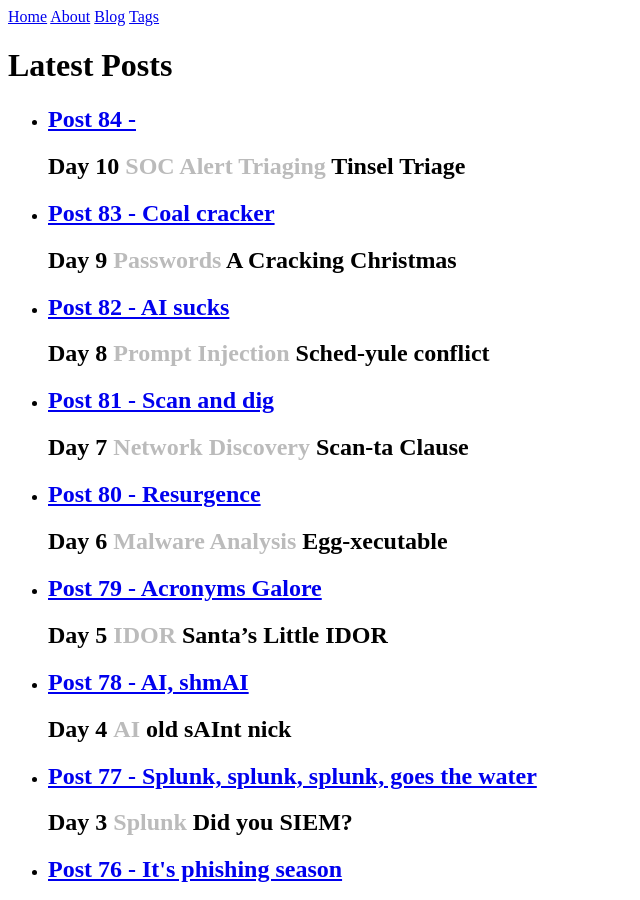
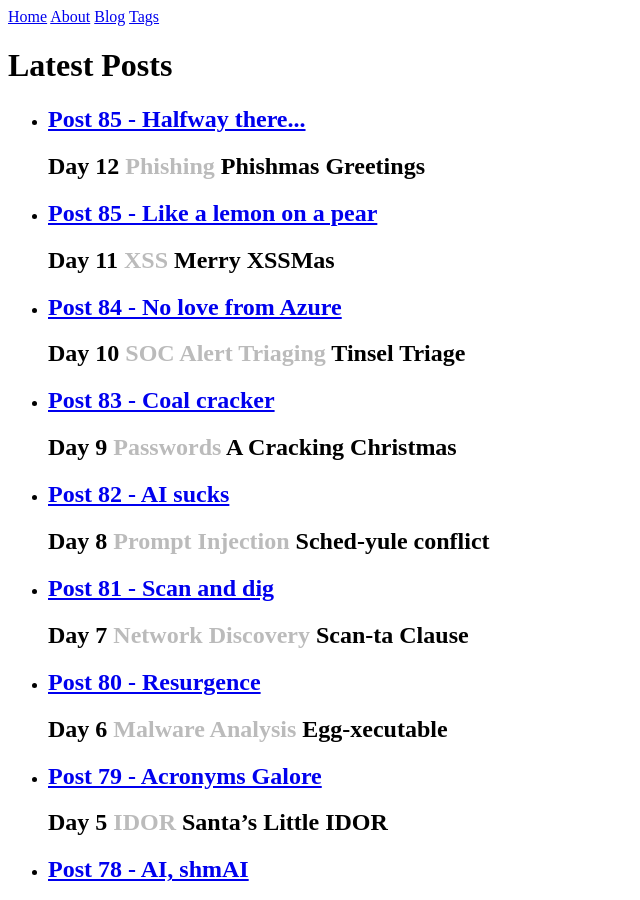
Before and after one commit to F-lar/f-lar.github.io, a Jekyll site: the page built from blog.html, in a window 1280 px wide and 900 px high. Shown: the whole window, without its empty margins (0-640 px from the left). Built offline with Jekyll 4.4.1, drawn with Linux system fonts in a browser that asks for light colours; some of the changed lines change nothing that is shown.

Commit message:
Posts 85 and 86

````diff
--- a/_posts/2025-12-24-Post84.md
+++ b/_posts/2025-12-24-Post84.md
@@ -1,8 +1,10 @@
 ---
-title: Post 84 -
+title: Post 84 - No love from Azure
 date: 2025-12-24
 tags:
-    - passwords
+    - soc
+    - logs
+    - kql
 ---
 
 ## Day 10 `SOC Alert Triaging` Tinsel Triage
--- /dev/null
+++ b/_posts/2025-12-24-Post85.md
@@ -0,0 +1,62 @@
+---
+title: Post 85 - Like a lemon on a pear
+date: 2025-12-24
+tags:
+    - xss
+---
+
+## Day 11 `XSS` Merry XSSMas
+
+**XSS** - Web app vulnerability that allows attackers to inject malicious code (usually JavaScript) into input fields that reflect content viewed by other users (e.g., a form or comment in a blog). If the app doesn't properly validate or escape user input it can be viewed and processed as code.
+
+### Reflected XSS
+When the injection is immediately projected in a response. For instance turning a url with a search term into a url with a payload and sending it to someone. As soon as it's clicked, the payload executes.
+
+### Stored XSS
+Occurs when a malicious script is saved on the server, then loaded for every user who views the affected page. Reflected targets individual victims, Stored targets anyone and everyone.
+
+### Examples of Stored XSS
+Simple blog with comment area at bottom of post.
+
+#### Normal
+```html
+POST /post/comment HTTP/1.1
+Host: sub.domain.tld
+
+postId=3
+name=Tony Spamone
+email=tony@email.tld
+comment=This comment is normal.
+```
+
+#### Malicious
+```html
+POST /post/comment HTTP/1.1
+Host: sub.domain.tld
+
+postId=3
+name=Tony Spamone
+email=tony@email.tld
+comment=<script>alert(atob("VEhNe0V2aWxfU3RvcmVkX0VnZ30="))</script> + "This comment is normal."
+```
+
+If the app doesn't filter or sanatize inputs an attacker can submit JavaScript which gets stored to the database. Everytime the post and comment is loaded, the payload triggers. This allows stealing session cookies, triggering fak login popups, and defacing the page.
+
+### Protection
+Each service is different, but key practices include:
+  - **Disable dangerous rendering paths**: `InnerHTML` allows injecting any content directly into HTML. Consider `textContent` which treats input as text and parses for html.
+  - **Make cookies inaccessible to JS**: Use *httpOnly*, *Secure*, and *SameSite* attributes on session cookies to reduce impact of attacks.
+  - **Sanitise input/output and encode**: Some apps may need to accept limited HTML input, but it's critical to sanitize and encode all user-supplied data to remove or escape any elements that could be interpreted as executable code (like scripts, event hanlders, or JavaScript URLs) while preserving safe fromatting.
+
+### Exploiting
+Use test payloads to check if an app runs the code injected. Enter recommended code for testing reflected XSS in search box:
+`<script>alert('Reflected meow meow')</script>`
+
+Enter recommended code for testing stored XSS in send message box:
+`<script>alert('Stored Meow Meow')</script>`
+
+### The Task
+Check if the messaging site is vulnerable to XSS.
+
+### Recommended Stuff
+Intro to Cross-site Scripting.
--- /dev/null
+++ b/_posts/2025-12-24-Post86.md
@@ -0,0 +1,45 @@
+---
+title: Post 85 - Halfway there...
+date: 2025-12-24
+tags:
+    - phishing
+---
+
+## Day 12 `Phishing` Phishmas Greetings
+
+### Phishing vs. Spam
+Always determine the intention. Is it malicious or marketing?
+
+### Common Techniques
+#### Impersonation
+Attackers may acts as a person, department, or service to gain credibility. Examine the `From:` of the message for mispellings, wrong tlds, improper corporate formatting, etc.
+
+#### Social Engineering
+Impersonation, sense of urgency, side channel, malicious intent.
+
+#### Typosquatting and Punycode
+**Typosquatting** is when an attacker registers a domain that looks similar to a real domain. **Punycode** abusing encoding system that converts Unicode characters in alphabets like Chinese, Cyrillic, and Arabic into ASCII. Attack vector is substituting latin characters with similar looking ones in other alphabets.
+
+#### Spoofing
+`From:` field looks correct but headers tell other story. May show SPF, DKIM, and DMARC failures, as well as incorrect return path.
+
+#### Malicious Attachments
+Attaching files such as html posing as something else. HTA and HTML files are common because they run without browser sandboxing, giving them full access to the endpoint.
+
+### Trending Phishing
+Most common push now is not malware, but getting users to leave the safety of corporate environment. Often this is done by using legitimate tools or websites to make the lure look trustworthy. That get's them to a place where they will hand over credentials or download the malicious file themselves.
+
+#### Legitimate Applications
+Things like Dropbox, Google Drive/Docs, and OneDrive/Sharepoint.
+
+#### Fake Login Pages
+Doesn't take much to create a fake Microsoft login page and gather credentials.
+
+#### Side Channel Communications
+When an attacker moves the conversation off email to another channel like SMS, WhatsApp/Telegram, phone/video call, etc. to continue the social engineering attack on a platform that is outside corporate control.
+
+### The Task
+Triage the emails between spam and phishing, identifying three clear signals.
+
+### Recommended Stuff
+Phishing Analysis Tools room.
````
